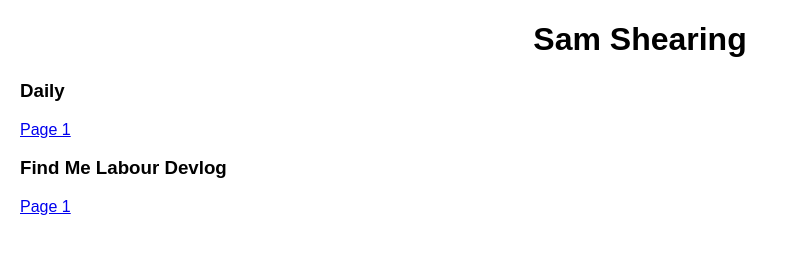
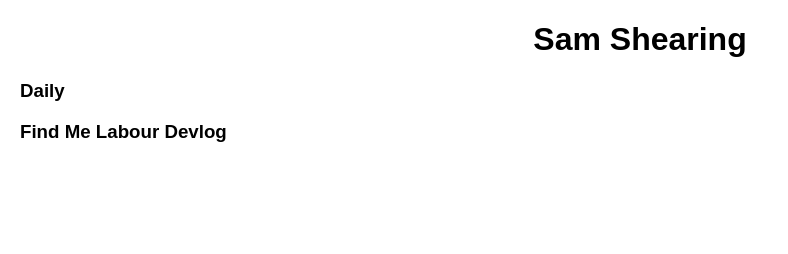
Before and after one commit to shearos/shearos.github.io, a plain HTML site: page index.html in a window 1280 px wide. Shown: the whole page, without its empty margins (0-788 px from the left). Drawn offline with Linux system fonts and the light colour scheme.

Commit message:
hide links

```diff
--- a/index.html
+++ b/index.html
@@ -27,11 +27,11 @@
     <h1>Sam Shearing</h1>
     <h3>Daily</h3>
     <ul>
-        <li><a href="page1.html">Page 1</a></li>
+        <!-- <li><a href="page1.html">Page 1</a></li> -->
     </ul>
     <h3>Find Me Labour Devlog</h3>
     <ul>
-        <li><a href="page1.html">Page 1</a></li>
+        <!-- <li><a href="page1.html">Page 1</a></li> -->
       </ul>
 </body>
 </html>
```
